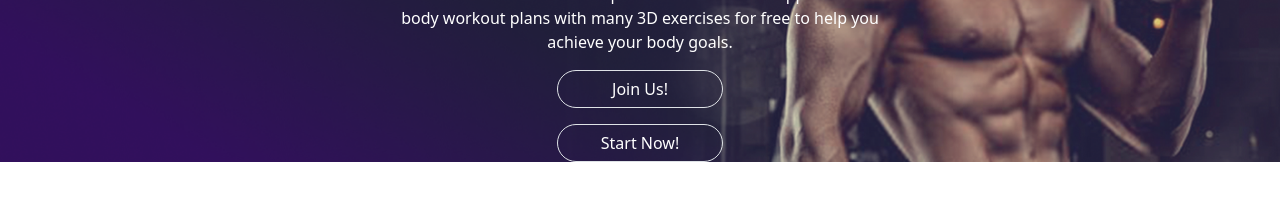
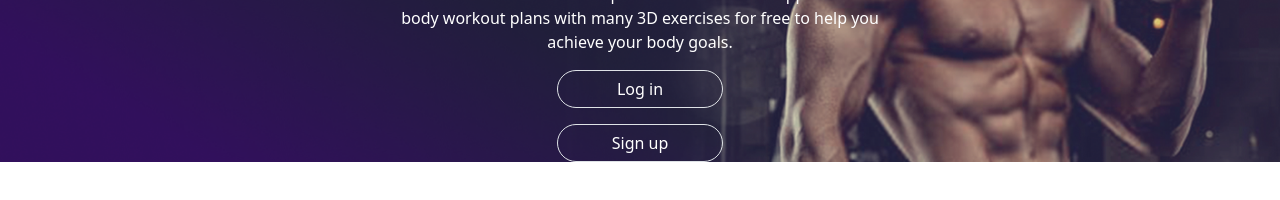
Before and after one commit to CodeITLab/fit_track_frontend_app, a Vue app: page / in a window 1280 px wide. Shown: the part 322-522 px from the top of the page. Built offline with nearby package versions, Linux system fonts and the light colour scheme.

Commit message:
login modal progress

```diff
--- /dev/null
+++ b/src/components/login-component/LoginFormModal.vue
@@ -0,0 +1,18 @@
+<script lang="ts" setup>
+import LoginFormModalBody from "./LoginFormModalBody.vue";
+</script>
+
+<template>
+  <div class="modal fade show d-flex justify-content-center align-items-center">
+    <div class="modal-dialog" role="document">
+      <div class="modal-content">
+        <LoginFormModalBody />
+      </div>
+    </div>
+  </div>
+</template>
+
+
+
+<style>
+</style>
--- /dev/null
+++ b/src/components/login-component/LoginFormModalBody.vue
@@ -0,0 +1,20 @@
+<script lang="ts" setup>
+import { StoreAccessController } from "../../controllers/store-access/StoreAccessController";
+</script>
+<template>
+  <tbody>
+    <tr>
+      <td colspan="5">
+        <div
+          class="modal-body d-flex justify-content-center align-items-center"
+        >
+          <button type="button" class="btn btn-secondary">Trainer</button>
+          <button type="button" class="btn btn-primary">Personal</button>
+        </div>
+      </td>
+    </tr>
+  </tbody>
+</template>
+
+<style>
+</style>
--- a/src/controllers/modal-controllers/ModalController.ts
+++ b/src/controllers/modal-controllers/ModalController.ts
@@ -12,11 +12,16 @@ export const ModalController = () => {
 
     const setWorkoutStatusCheckValue = (modalData:boolean): void =>{
         StoreAccessController().modalStore.openCloseWorkoutStatusCheckBanner(modalData)
+    };
+    const setLoginFormModalValue=(modalData:boolean):void =>{
+        StoreAccessController().modalStore.openCloseChoseLoginForm(modalData)
     }
 
     return {
         setCreateWorkoutModalValue,
         setWorkoutDetailsModalValue,
-        setWorkoutStatusCheckValue
+        setWorkoutStatusCheckValue,
+        setLoginFormModalValue
+
     }
 }
--- a/src/store/ModalManager.ts
+++ b/src/store/ModalManager.ts
@@ -6,6 +6,7 @@ export const useModalManager = defineStore('modal-manager', {
             createWorkoutModal: false,
             workoutDetailsModal: false,
             workoutStatusCheck: false,
+            choseLoginForm:false,
         }
     },
     getters: {
@@ -14,6 +15,9 @@ export const useModalManager = defineStore('modal-manager', {
         },
         getWrkourStatusCheck(state){
             return state.workoutStatusCheck
+        },
+        getChoseLoginForm(state){
+            return state.choseLoginForm
         }
     },
     actions: {
@@ -25,6 +29,9 @@ export const useModalManager = defineStore('modal-manager', {
         },
         openCloseWorkoutStatusCheckBanner(value: boolean) {
             this.workoutStatusCheck = value
+        },
+        openCloseChoseLoginForm(value:boolean){
+            this.choseLoginForm = value
         }
     }
 })
--- a/src/views/HomeView.vue
+++ b/src/views/HomeView.vue
@@ -1,21 +1,23 @@
-<script lang="ts">
+<script lang="ts" setup>
 import { defineComponent } from "vue";
+import { ModalController } from "@/controllers/modal-controllers/ModalController";
+import { StoreAccessController } from "../controllers/store-access/StoreAccessController";
+import LoginFormModal from "../components/login-component/LoginFormModal.vue";
 
 import MainMenuComponent from "../components/menu-navbar-components/main-menu-component/MainMenuComponent.vue";
 
-export default defineComponent({
-  name: "HomeView",
-  components: {
-    MainMenuComponent,
-  },
-});
+const setModalValue = (modalValue: boolean) => {
+  StoreAccessController().modalStore.openCloseChoseLoginForm(modalValue);
+};
+let proba = StoreAccessController().modalStore.choseLoginForm;
 </script>
 
 <template>
   <div class="home d-flex flex-column">
     <MainMenuComponent />
     <div
-         class="info-card d-flex flex-column justify-content-center align-self-center text-center mt-5">
+      class="info-card d-flex flex-column justify-content-center align-self-center text-center mt-5"
+    >
       <h1 class="text-white display-5">
         Get fit,<br />
         Get strong,<br />
@@ -27,13 +29,19 @@ export default defineComponent({
         with many 3D exercises for free to help you achieve your body goals.
       </p>
       <div class="d-flex flex-column justify-content-center align-items-center">
-        <button class="btn text-white rounded-pill border border-dark-3 mb-3 btn-block col-sm-4"
-                type="button">
-          Join Us!
+        <button
+          class="btn text-white rounded-pill border border-dark-3 mb-3 btn-block col-sm-4"
+          type="button"
+          @click="setModalValue(true)"
+        >
+          Log in
         </button>
-        <button class="btn text-white rounded-pill border border-dark-3 btn-block col-sm-4"
-                type="button">
-          Start Now!
+        <LoginFormModal v-if="proba === true" />
+        <button
+          class="btn text-white rounded-pill border border-dark-3 btn-block col-sm-4"
+          type="button"
+        >
+          Sign up
         </button>
       </div>
     </div>
```
